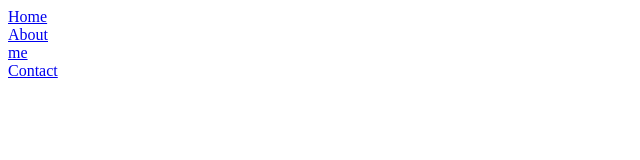
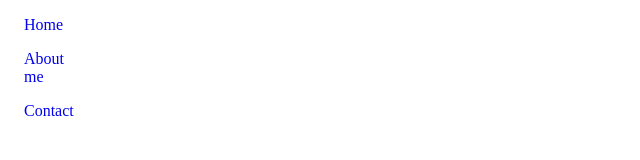
Before and after one commit to cedarus/cedarus.github.io, a plain HTML site: page index.html in a window 1280 px wide. Shown: the whole page, without its empty margins (0-640 px from the left). Drawn offline with Linux system fonts and the light colour scheme.

Commit message:
update styles

```diff
--- a/css/styles.css
+++ b/css/styles.css
@@ -2,11 +2,15 @@ ul {
     list-style-type: none;
     margin: 0;
     padding: 0;
+    width: 200px;
+    background-color: white;
 }
 
 li a {
     display: block;
     width: 60px;
+    padding: 8px 16px;
+    text-decoration: none;
 }
 
 li a:hover {
```
